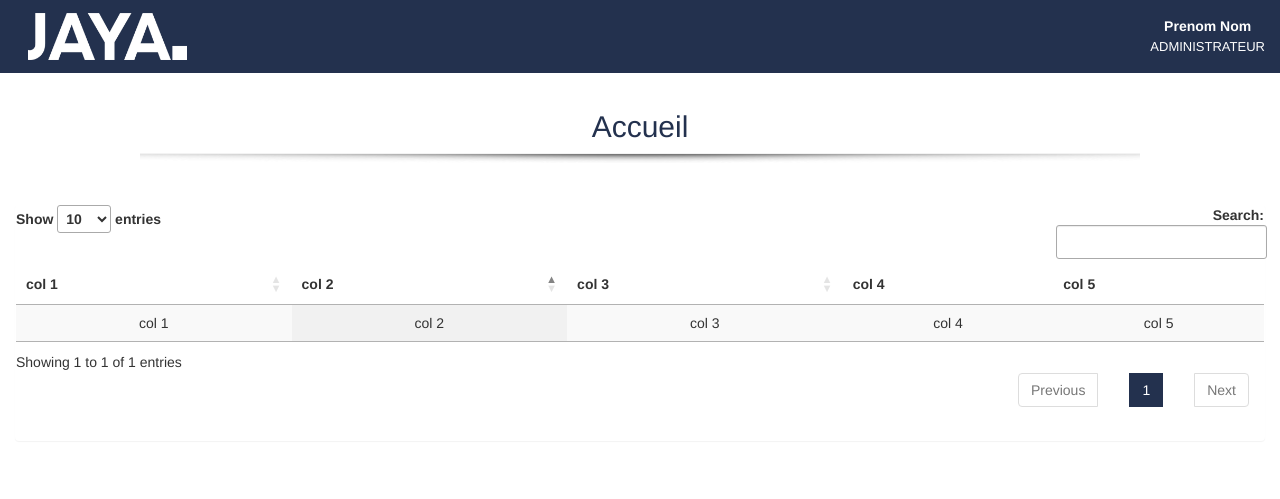
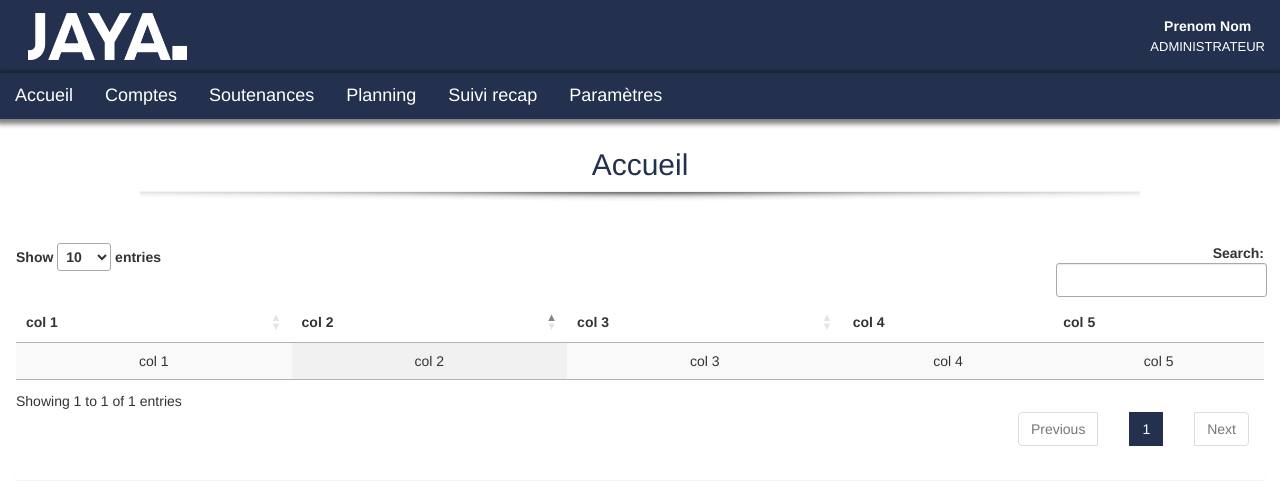
Before and after one commit to ElyasKing/Jaya-Project, a PHP site: page / in a window 1280 px wide. Shown: the top 499 px of the page. Run offline with PHP 8.4, Linux system fonts and the light colour scheme; some libraries are stand-ins or nearby versions.

Commit message:
Structure push 3

```diff
--- a/css/style.css
+++ b/css/style.css
@@ -11,7 +11,7 @@
     border-color: #23314e;
 }
 
-#navbar-userInfo > table{
+ #navbar-userInfo > table{
     text-align: center !important;
     margin-left: auto;
     margin-top: 4%;
@@ -36,15 +36,15 @@
     font-size: 18px;
 }
 
-#nav-perso{
+/* #nav-perso{
     margin-top: -10px;
-}
+} */
 
 
 
 /* INDEX */
 .space{
-    margin-top: 7%;
+    margin-top: 10%;
 }
 
 table,th,td{
--- a/navbar.php
+++ b/navbar.php
@@ -1,12 +1,15 @@
-<div id="navbar" class="container-fluid navbar-fixed-top">
+<nav id="navbar" class="container-fluid navbar-fixed-top">
     <div class="row">
         <div class="col-xs-6 col-md-4">
             <a href="index.php"><img class="img-navbar" src="images/JAYA-LOGO.png" alt="logo_jaya"></a>
         </div>
         <div class="col-xs-6 col-md-4">
-            <h2></h2>
+        <!-- <img src="images/notification-icon.png" alt="notification-icon"> -->
+        <!-- <a href="pages/login.php"><img class="img-navbar2" src="images/logOut-icon.png" alt="logOut-icon"></a> -->
         </div>
+
         <div id="navbar-userInfo" class="col-xs-6 col-md-4">
+
             <?php
                 echo "<table>";
                 echo "<tr><td><strong>".$connectedUser."</td></tr>";
@@ -18,15 +21,19 @@
     <?php
         if($userProfile == "ADMINISTRATEUR"){
     ?>
-            <!-- <div id="nav-perso" class="row">
+            <div id="nav-perso" class="row">
                 <nav>
                     <ul class="nav nav-pills">
                     <li role="presentation"><a href="index.php" data-toggle="tab" id="accueil">Accueil</a></li>
-                    et le reste des onglets
+                    <li role="presentation"><a href="#" data-toggle="tab" id="accueil">Comptes</a></li>
+                    <li role="presentation"><a href="#" data-toggle="tab" id="accueil">Soutenances</a></li>
+                    <li role="presentation"><a href="#" data-toggle="tab" id="accueil">Planning</a></li>
+                    <li role="presentation"><a href="#" data-toggle="tab" id="accueil">Suivi recap</a></li>
+                    <li role="presentation"><a href="#" data-toggle="tab" id="accueil">Paramètres</a></li>
                     </ul>
                 </nav>
-            </div> -->
+            </div>
     <?php
         }
     ?>
-</div>
+</nav>
```
Also changed, not shown: images/logOut-icon.png (added), images/notification-icon.png (added).
